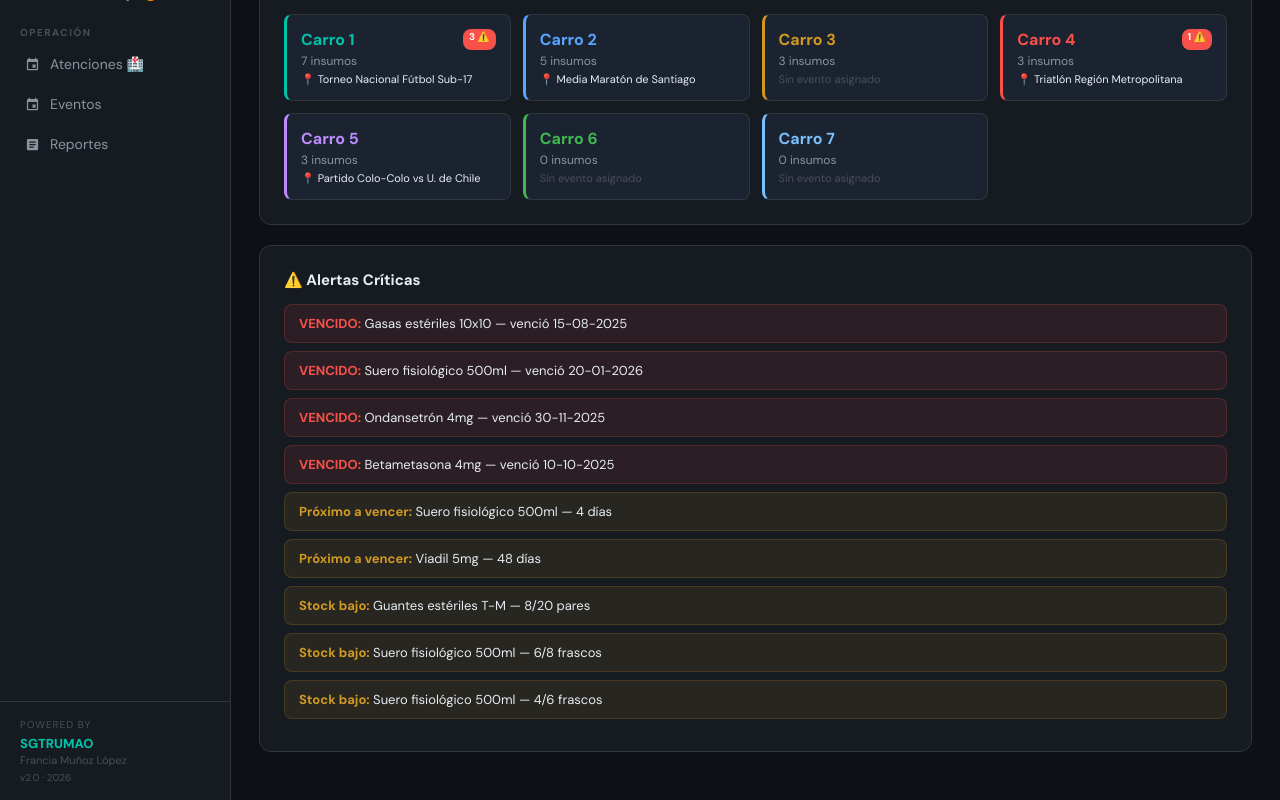
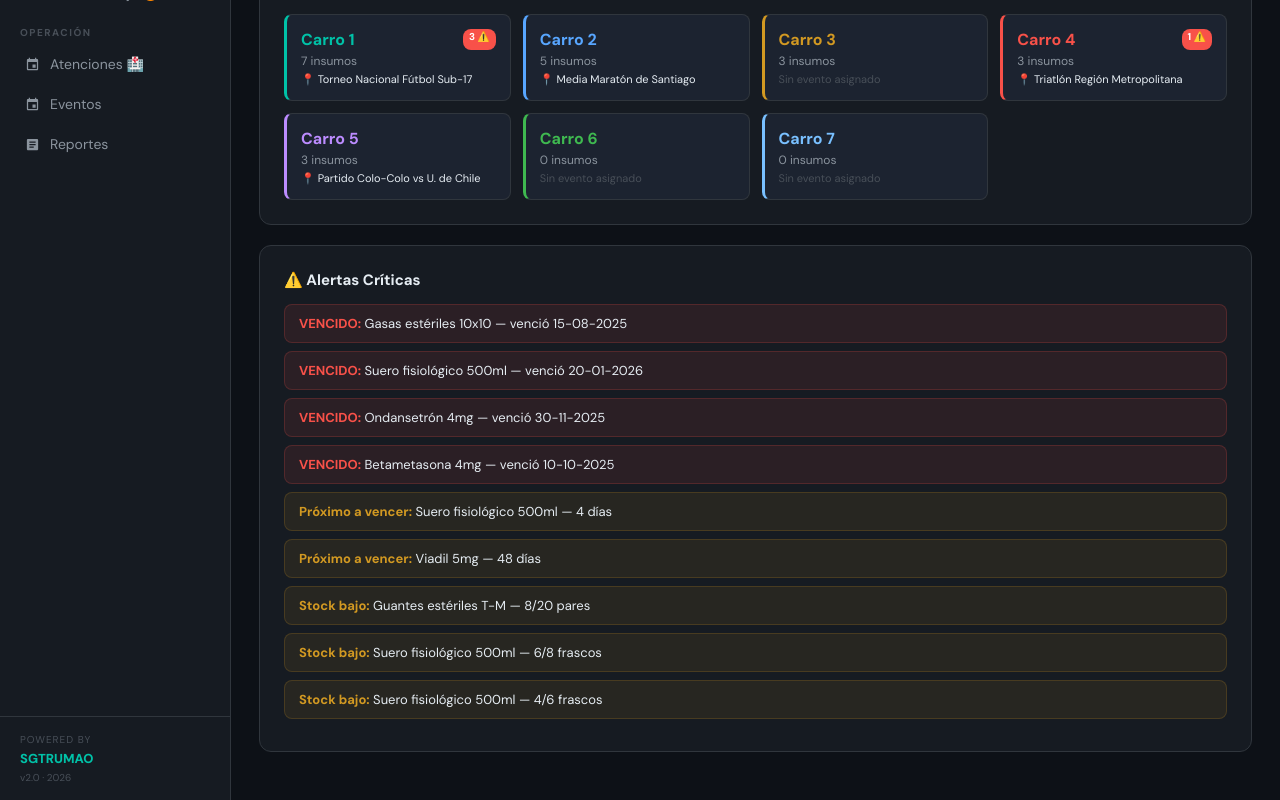
Before and after one commit to El-barto2011/triage360, a React (Create React App) app: page / in a window 1280 px wide. Shown: the part 267-1067 px from the top of the page. Built offline with nearby package versions, Linux system fonts and the light colour scheme.

Commit message:
remove Francia Munoz

```diff
--- a/src/App.js
+++ b/src/App.js
@@ -890,7 +890,7 @@ export default function App() {
         <div style={{ padding: "16px 20px", borderTop: `1px solid ${C.border}` }}>
           <div style={{ fontSize: 10, color: C.textFaint, textTransform: "uppercase", letterSpacing: 1, marginBottom: 4 }}>Powered by</div>
           <div style={{ fontSize: 13, fontWeight: 800, color: C.accent }}>SGTRUMAO</div>
-          <div style={{ fontSize: 11, color: C.textFaint, marginTop: 1 }}>Francia Muñoz López</div>
+
           <div style={{ fontSize: 10, color: C.textFaint, marginTop: 4 }}>v2.0 · 2026</div>
         </div>
       </div>
```
